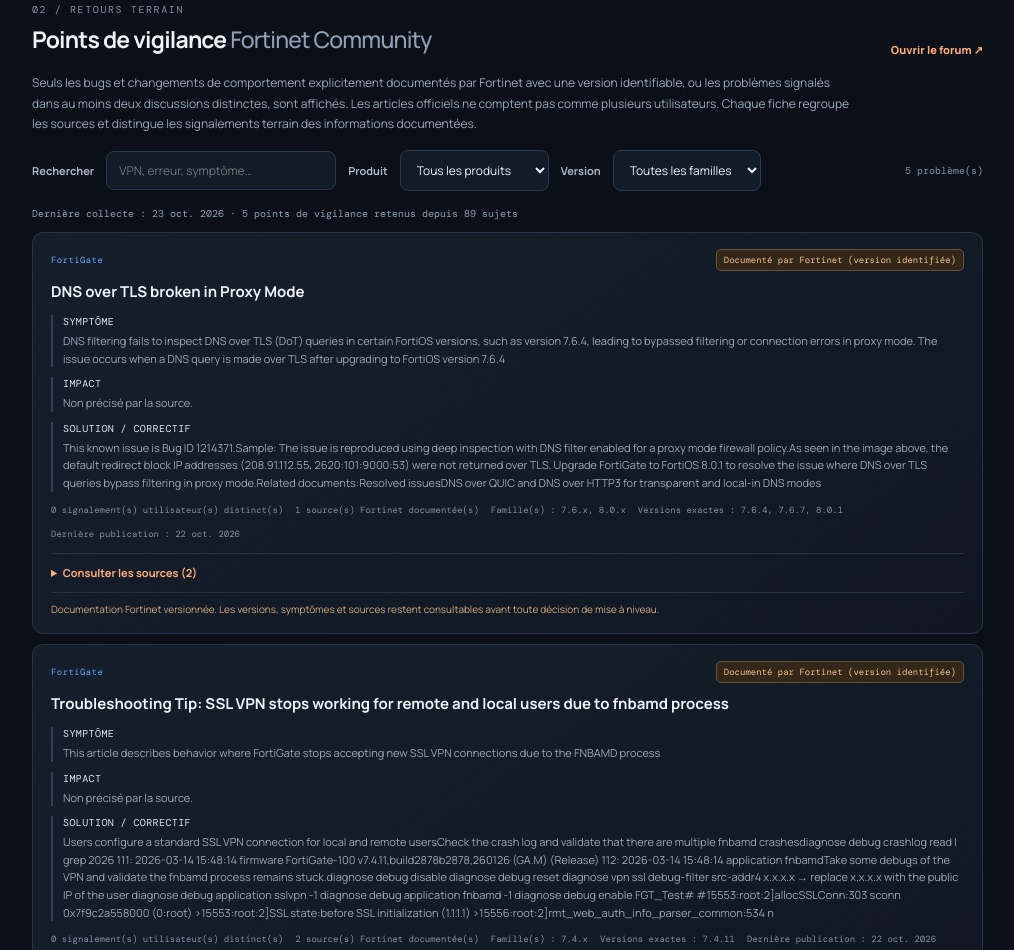
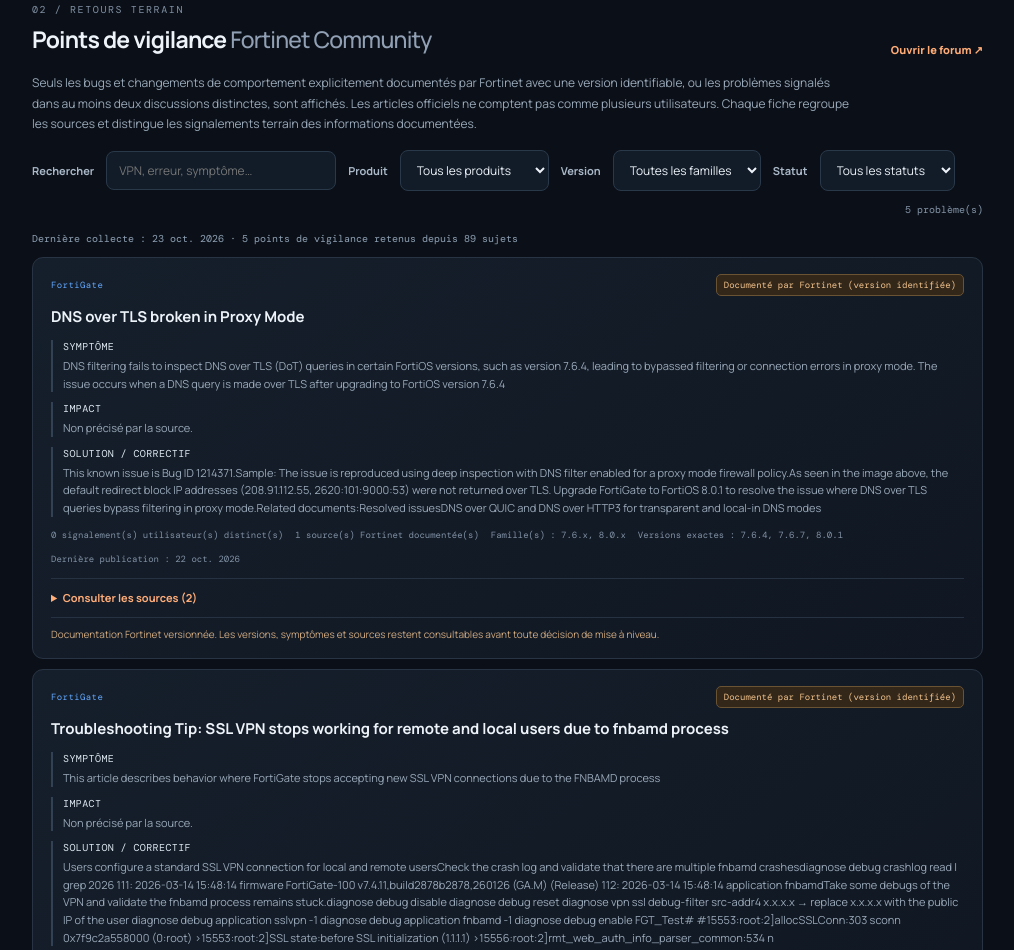
Before and after one commit to Riiddiimz/Automatik, a plain HTML site: page index.html in a window 1280 px wide. Shown: the part 1363-2313 px from the top of the page, without its empty margins (255-1269 px from the left). Drawn offline with nearby package versions, Linux system fonts and the light colour scheme.

Commit message:
feat: ajouter le filtre de statut Community

```diff
--- a/index.html
+++ b/index.html
@@ -60,6 +60,7 @@
           <label for="community-search">Rechercher</label><input id="community-search" type="search" placeholder="VPN, erreur, symptôme…">
           <label for="community-product">Produit</label><select id="community-product"><option value="">Tous les produits</option><option>FortiGate</option><option>FortiManager</option><option>FortiAnalyzer</option><option>FortiAuthenticator</option><option>FortiClient EMS</option><option>FortiClient</option><option>FortiSwitch</option><option>FortiAP</option></select>
           <label for="community-version">Version</label><select id="community-version"><option value="">Toutes les familles</option></select>
+          <label for="community-status-filter">Statut</label><select id="community-status-filter"><option value="">Tous les statuts</option></select>
           <span id="community-count" class="result-count">0 problème</span>
         </div>
         <div id="community-status" class="community-status">En attente de la première collecte automatique.</div>
```
